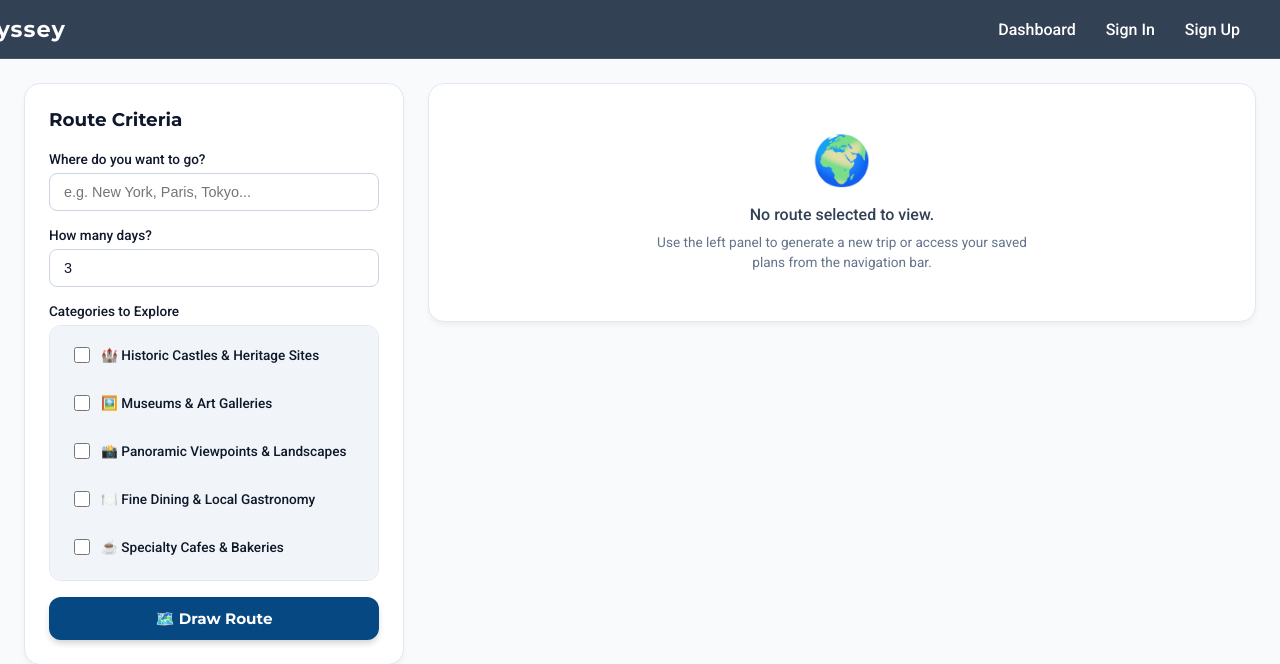
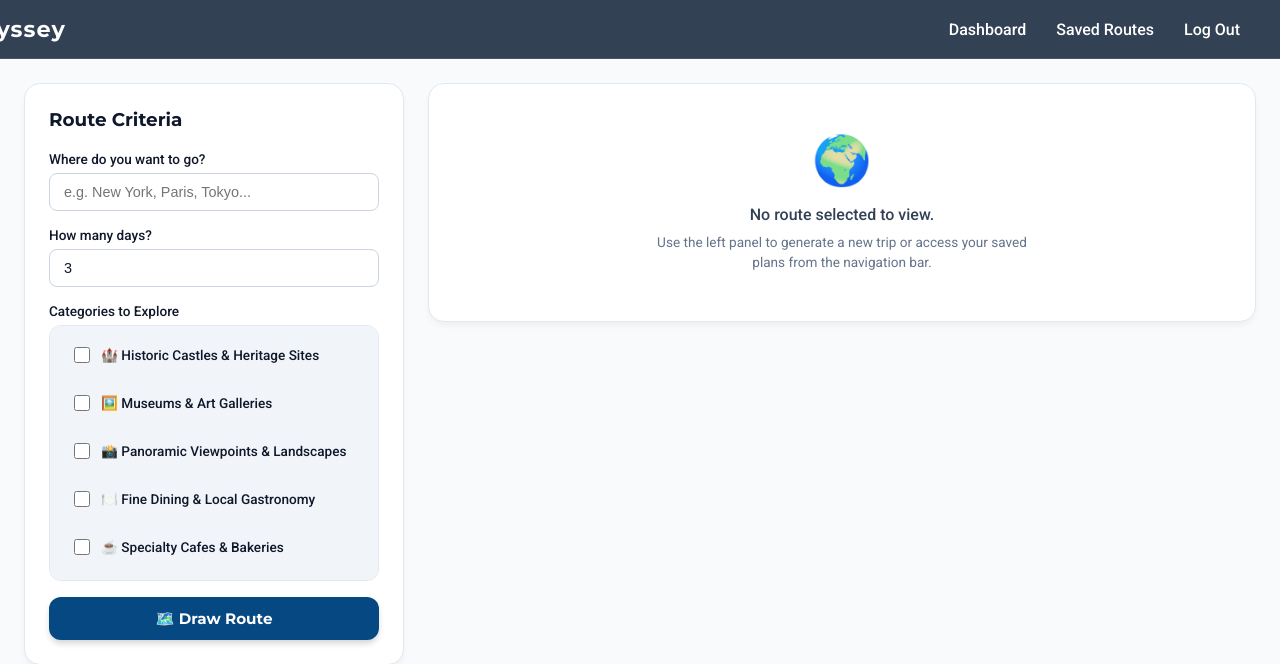
Before and after one commit to meleknurb/agentic-trip-planner, a Flask app: page /dashboard in a window 1280 px wide. Shown: the top 664 px of the page. Run offline with Flask 3, Linux system fonts and the light colour scheme; a user stored in the database is signed in; tables that the repository leaves empty hold one stand-in row (values such as "Sample post"); some libraries are stand-ins or nearby versions.

Commit message:
feat(navbar): add conditional links based on user authentication state

```diff
--- a/templates/navbar.html
+++ b/templates/navbar.html
@@ -5,8 +5,15 @@
         <a href="{{ url_for('index') }}" class="nav-logo">Odyssey</a>
         <ul class="nav-links">
             <li><a href="{{ url_for('dashboard') }}">Dashboard</a></li>
-            <li><a href="{{ url_for('login') }}" class="nav-login">Sign In</a></li>
-            <li><a href="{{ url_for('register') }}" class="nav-register">Sign Up</a></li>
+
+            {% if current_user.is_authenticated %}
+                <li><a href="{{ url_for('history') }}">Saved Routes</a></li>
+                <li><a href="{{ url_for('logout') }}" class="nav-logout">Log Out</a></li>
+            {% else %}
+                <li><a href="{{ url_for('login') }}" class="nav-login">Sign In</a></li>
+                <li><a href="{{ url_for('register') }}" class="nav-register">Sign Up</a></li>
+            {% endif %}
+
         </ul>
     </div>
 </nav>
```
